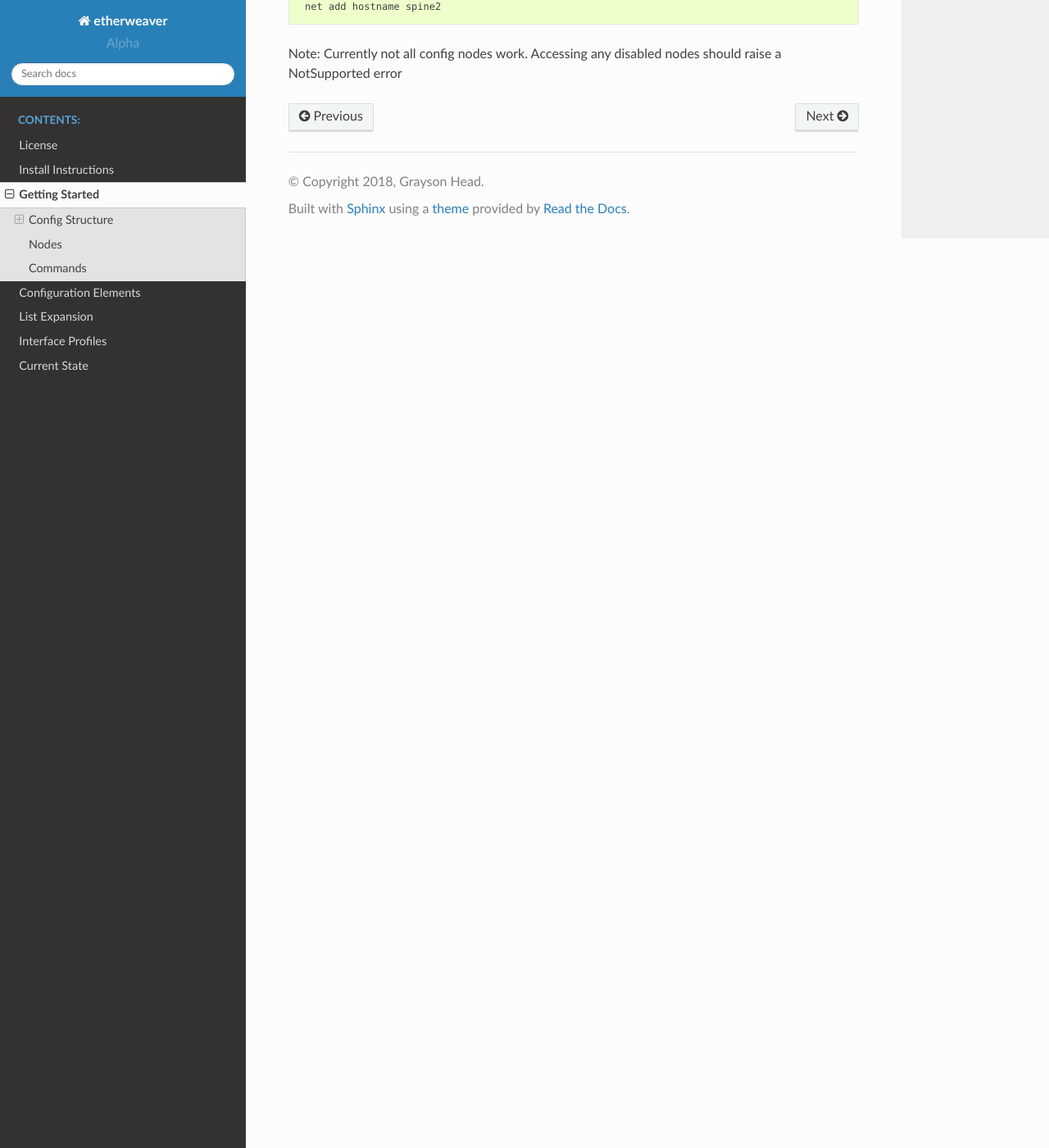
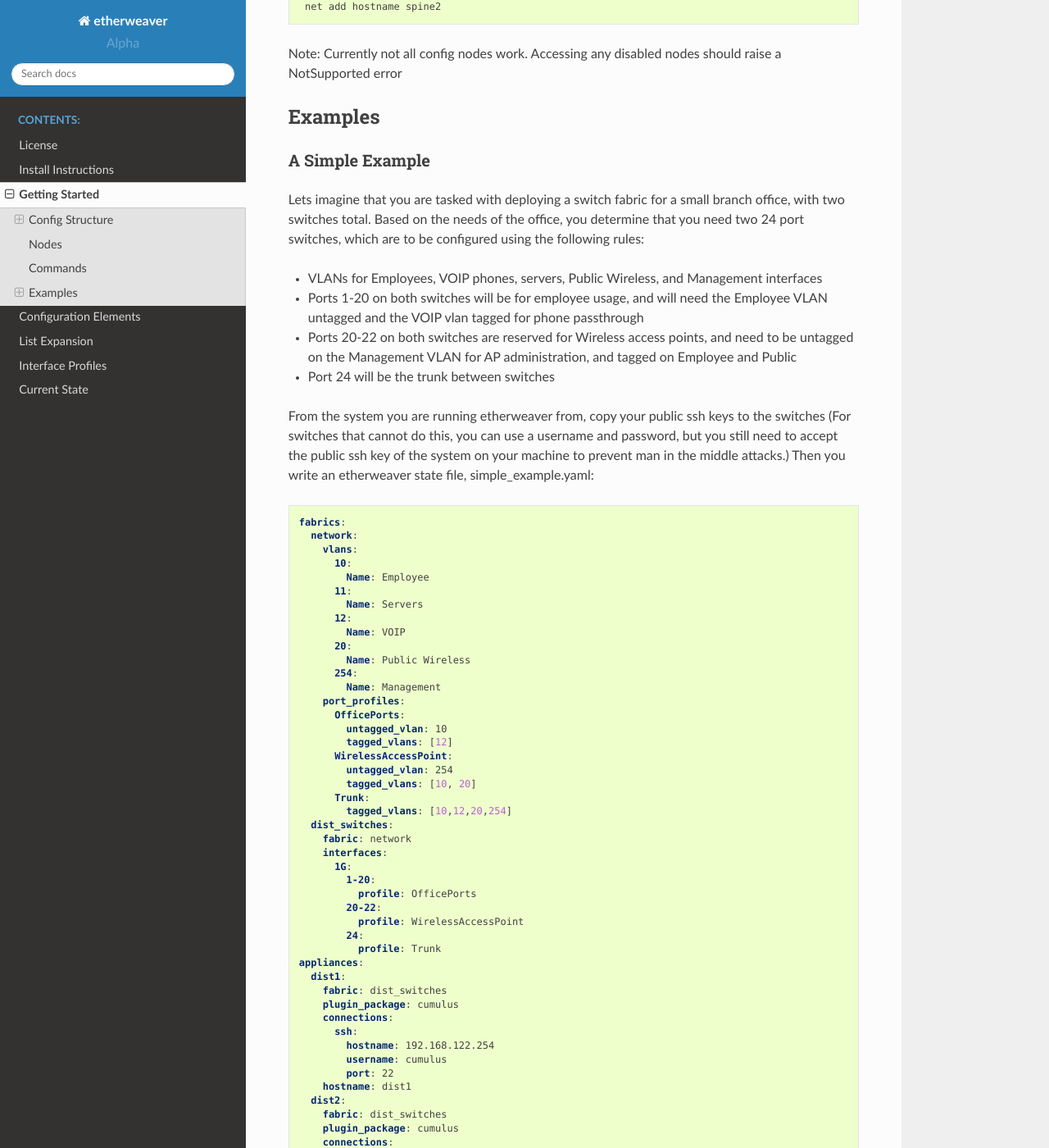
Before and after one commit to graysonhead/etherweaver, a Sphinx documentation site: the page built from docs/source/getting_started.rst, in a window 1280 px wide and 1400 px high, scrolled down 3092 px. Shown: the whole window at 82% size. Built offline with Sphinx 7.4.7 and the Read the Docs theme 2.0.0, drawn with Linux system fonts in a browser that asks for light colours; some of the changed text lies outside the part shown.

Commit message:
Documentation updates

```diff
--- /dev/null
+++ b/docs/source/ExampleConfigs/serun1.txt
@@ -0,0 +1,101 @@
+etherweaver '*' state.apply --yaml=simple_example.yaml
+If you continue, the following changes will be applied:
+###################################
+{   'dist1': [   'net add hostname dist1',
+                 'net add bridge bridge vids 10-12,20,254',
+                 'net add interface swp1 bridge vids 12',
+                 'net add interface swp1 bridge pvid 10',
+                 'net add interface swp2 bridge vids 12',
+                 'net add interface swp2 bridge pvid 10',
+                 'net add interface swp3 bridge vids 12',
+                 'net add interface swp3 bridge pvid 10',
+                 'net add interface swp4 bridge vids 12',
+                 'net add interface swp4 bridge pvid 10',
+                 'net add interface swp5 bridge vids 12',
+                 'net add interface swp5 bridge pvid 10',
+                 'net add interface swp6 bridge vids 12',
+                 'net add interface swp6 bridge pvid 10',
+                 'net add interface swp7 bridge vids 12',
+                 'net add interface swp7 bridge pvid 10',
+                 'net add interface swp8 bridge vids 12',
+                 'net add interface swp8 bridge pvid 10',
+                 'net add interface swp9 bridge vids 12',
+                 'net add interface swp9 bridge pvid 10',
+                 'net add interface swp10 bridge vids 12',
+                 'net add interface swp10 bridge pvid 10',
+                 'net add interface swp11 bridge vids 12',
+                 'net add interface swp11 bridge pvid 10',
+                 'net add interface swp12 bridge vids 12',
+                 'net add interface swp12 bridge pvid 10',
+                 'net add interface swp13 bridge vids 12',
+                 'net add interface swp13 bridge pvid 10',
+                 'net add interface swp14 bridge vids 12',
+                 'net add interface swp14 bridge pvid 10',
+                 'net add interface swp15 bridge vids 12',
+                 'net add interface swp15 bridge pvid 10',
+                 'net add interface swp16 bridge vids 12',
+                 'net add interface swp16 bridge pvid 10',
+                 'net add interface swp17 bridge vids 12',
+                 'net add interface swp17 bridge pvid 10',
+                 'net add interface swp18 bridge vids 12',
+                 'net add interface swp18 bridge pvid 10',
+                 'net add interface swp19 bridge vids 12',
+                 'net add interface swp19 bridge pvid 10',
+                 'net add interface swp20 bridge vids 10,20',
+                 'net add interface swp20 bridge pvid 254',
+                 'net add interface swp21 bridge vids 10,20',
+                 'net add interface swp21 bridge pvid 254',
+                 'net add interface swp22 bridge vids 10,20',
+                 'net add interface swp22 bridge pvid 254',
+                 'net add interface swp24 bridge vids 10,12,20,254'],
+    'dist2': [   'net add hostname dist2',
+                 'net add bridge bridge vids 10-12,20,254',
+                 'net add interface swp1 bridge vids 12',
+                 'net add interface swp1 bridge pvid 10',
+                 'net add interface swp2 bridge vids 12',
+                 'net add interface swp2 bridge pvid 10',
+                 'net add interface swp3 bridge vids 12',
+                 'net add interface swp3 bridge pvid 10',
+                 'net add interface swp4 bridge vids 12',
+                 'net add interface swp4 bridge pvid 10',
+                 'net add interface swp5 bridge vids 12',
+                 'net add interface swp5 bridge pvid 10',
+                 'net add interface swp6 bridge vids 12',
+                 'net add interface swp6 bridge pvid 10',
+                 'net add interface swp7 bridge vids 12',
+                 'net add interface swp7 bridge pvid 10',
+                 'net add interface swp8 bridge vids 12',
+                 'net add interface swp8 bridge pvid 10',
+                 'net add interface swp9 bridge vids 12',
+                 'net add interface swp9 bridge pvid 10',
+                 'net add interface swp10 bridge vids 12',
+                 'net add interface swp10 bridge pvid 10',
+                 'net add interface swp11 bridge vids 12',
+                 'net add interface swp11 bridge pvid 10',
+                 'net add interface swp12 bridge vids 12',
+                 'net add interface swp12 bridge pvid 10',
+                 'net add interface swp13 bridge vids 12',
+                 'net add interface swp13 bridge pvid 10',
+                 'net add interface swp14 bridge vids 12',
+                 'net add interface swp14 bridge pvid 10',
+                 'net add interface swp15 bridge vids 12',
+                 'net add interface swp15 bridge pvid 10',
+                 'net add interface swp16 bridge vids 12',
+                 'net add interface swp16 bridge pvid 10',
+                 'net add interface swp17 bridge vids 12',
+                 'net add interface swp17 bridge pvid 10',
+                 'net add interface swp18 bridge vids 12',
+                 'net add interface swp18 bridge pvid 10',
+                 'net add interface swp19 bridge vids 12',
+                 'net add interface swp19 bridge pvid 10',
+                 'net add interface swp20 bridge vids 10,20',
+                 'net add interface swp20 bridge pvid 254',
+                 'net add interface swp21 bridge vids 10,20',
+                 'net add interface swp21 bridge pvid 254',
+                 'net add interface swp22 bridge vids 10,20',
+                 'net add interface swp22 bridge pvid 254',
+                 'net add interface swp24 bridge vids 10,12,20,254']}
+Do you want to continue? y/[n]y
+dist1: 100%|██████████████████████████████████████████████████████████████████████████| 47/47 [00:04<00:00, 10.45it/s]
+dist2: 100%|██████████████████████████████████████████████████████████████████████████| 47/47 [00:08<00:00, 12.90it/s]
+Run Complete
--- /dev/null
+++ b/docs/source/ExampleConfigs/serun2.txt
@@ -0,0 +1,7 @@
+$: etherweaver '*' state.apply --yaml=docs/source/ExampleConfigs/simple_examplev2.yaml
+If you continue, the following changes will be applied:
+###################################
+{'dist1': ['net add interface swp11 bridge pvid 11']}
+Do you want to continue? y/[n]y
+dist1: 100%|██████████| 1/1 [00:00<00:00,  1.08it/s]
+Run complete
--- /dev/null
+++ b/docs/source/ExampleConfigs/simple_example.yaml
@@ -0,0 +1,51 @@
+fabrics:
+  network:
+    vlans:
+      10:
+        Name: Employee
+      11:
+        Name: Servers
+      12:
+        Name: VOIP
+      20:
+        Name: Public Wireless
+      254:
+        Name: Management
+    port_profiles:
+      OfficePorts:
+        untagged_vlan: 10
+        tagged_vlans: [12]
+      WirelessAccessPoint:
+        untagged_vlan: 254
+        tagged_vlans: [10, 20]
+      Trunk:
+        tagged_vlans: [10,12,20,254]
+  dist_switches:
+    fabric: network
+    interfaces:
+      1G:
+        1-20:
+          profile: OfficePorts
+        20-22:
+          profile: WirelessAccessPoint
+        24:
+          profile: Trunk
+appliances:
+  dist1:
+    fabric: dist_switches
+    plugin_package: cumulus
+    connections:
+      ssh:
+        hostname: 192.168.122.254
+        username: cumulus
+        port: 22
+    hostname: dist1
+  dist2:
+    fabric: dist_switches
+    plugin_package: cumulus
+    connections:
+      ssh:
+        hostname: 192.168.122.171
+        username: cumulus
+        port: 22
+    hostname: dist2
--- /dev/null
+++ b/docs/source/ExampleConfigs/simple_examplev2.yaml
@@ -0,0 +1,56 @@
+fabrics:
+  network:
+    vlans:
+      10:
+        Name: Employee
+      11:
+        Name: Servers
+      12:
+        Name: VOIP
+      20:
+        Name: Public Wireless
+      254:
+        Name: Management
+    port_profiles:
+      OfficePorts:
+        untagged_vlan: 10
+        tagged_vlans: [12]
+      WirelessAccessPoint:
+        untagged_vlan: 254
+        tagged_vlans: [10, 20]
+      Trunk:
+        tagged_vlans: [10,12,20,254]
+  dist_switches:
+    fabric: network
+    interfaces:
+      1G:
+        1-20:
+          profile: OfficePorts
+        20-22:
+          profile: WirelessAccessPoint
+        24:
+          profile: Trunk
+appliances:
+  dist1:
+    interfaces:
+      1G:
+        11:
+          profile: false
+          untagged_vlan: 11
+    fabric: dist_switches
+    plugin_package: cumulus
+    connections:
+      ssh:
+        hostname: 192.168.122.254
+        username: cumulus
+        port: 22
+    hostname: dist1
+  dist2:
+    fabric: dist_switches
+    plugin_package: cumulus
+    connections:
+      ssh:
+        hostname: 192.168.122.171
+        username: cumulus
+        port: 22
+    hostname: dist2
--- a/docs/source/getting_started.rst
+++ b/docs/source/getting_started.rst
@@ -150,3 +150,47 @@ You can view the current state of all appliances in the environment using the fo
 
 Note: Currently not all config nodes work. Accessing any disabled
 nodes should raise a NotSupported error
+
+Examples
+--------
+
+A Simple Example
+^^^^^^^^^^^^^^^^
+
+Lets imagine that you are tasked with deploying a switch fabric for
+a small branch office, with two switches total. Based on the needs of the office,
+you determine that you need two 24 port switches, which are to be configured using the following rules:
+
+- VLANs for Employees, VOIP phones, servers, Public Wireless, and Management interfaces
+- Ports 1-20 on both switches will be for employee usage, and will need the Employee VLAN untagged and the VOIP vlan tagged for phone passthrough
+- Ports 20-22 on both switches are reserved for Wireless access points, and need to be untagged on the Management VLAN for AP administration, and tagged on Employee and Public
+- Port 24 will be the trunk between switches
+
+From the system you are running etherweaver from, copy your public ssh keys to the switches (For switches that cannot
+do this, you can use a username and password, but you still need to accept the public ssh key of the system on your machine
+to prevent man in the middle attacks.) Then you write an etherweaver state file, simple_example.yaml:
+
+.. literalinclude:: ExampleConfigs/simple_example.yaml
+   :language: yaml
+
+Then, run:
+
+.. literalinclude:: ExampleConfigs/serun1.txt
+
+
+Now your switches are configured correctly, subsequent runs won't do anything because the curent state and desired state match:
+
+To complicate matters, a developer now needs to have a development server at his desk. unfortunately, his port
+is right in the middle of our 10-20 range, at port 11 on dist1. Not to worry though, we can place a config statement at
+any lower inheritance level to override the port range.  All we need to do is add an interface definition for the port
+in question, and define profile to false in order to stop inheritance. Now our state file looks like this:
+
+.. literalinclude:: ExampleConfigs/simple_examplev2.yaml
+   :language: yaml
+
+And running the program gives us the following output:
+
+.. literalinclude:: ExampleConfigs/serun2.txt
+
+As you can see, etherweaver operated idempotently, only applying the changes from the desired state that
+didn't match the current state. This allows you to easily manage and monitor config drift from within your environment.
```
Also changed, not shown: 1 other file.
